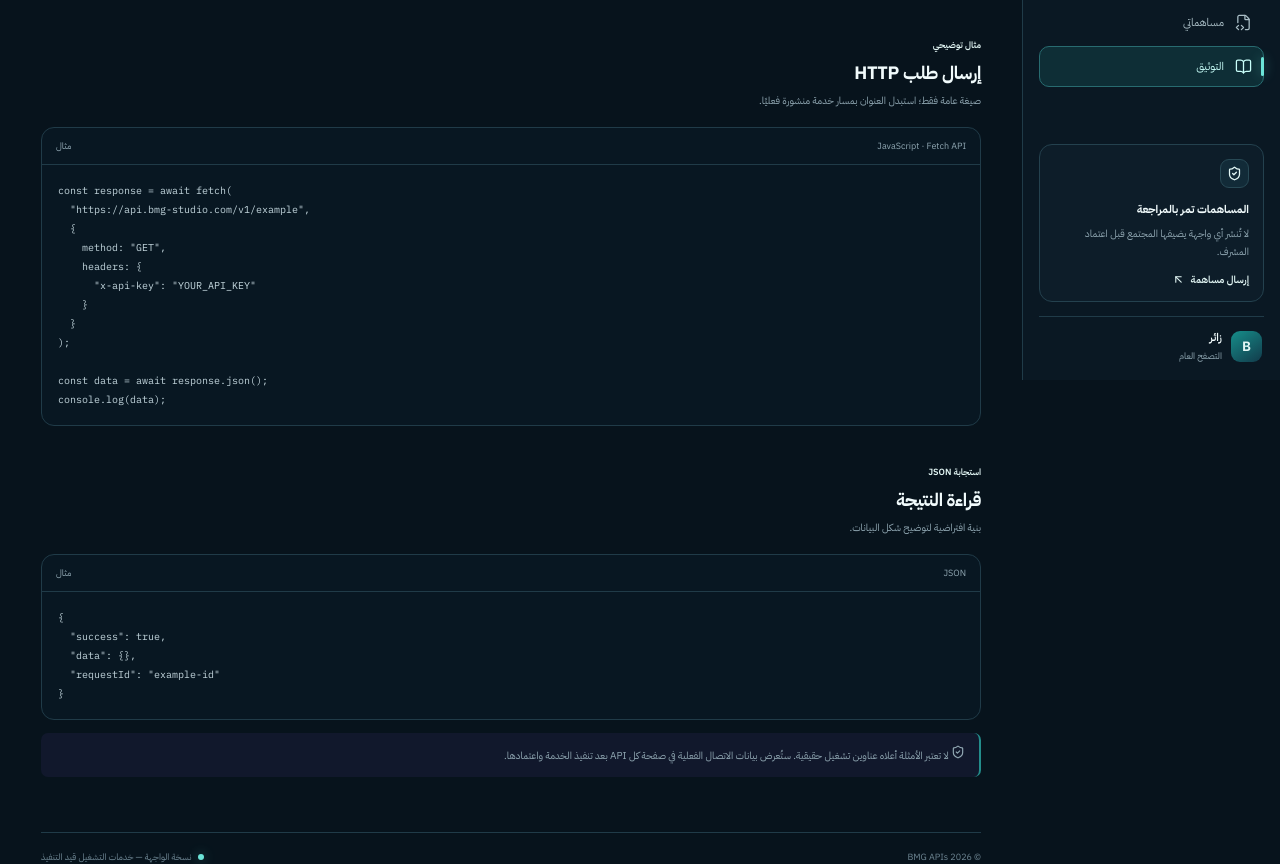
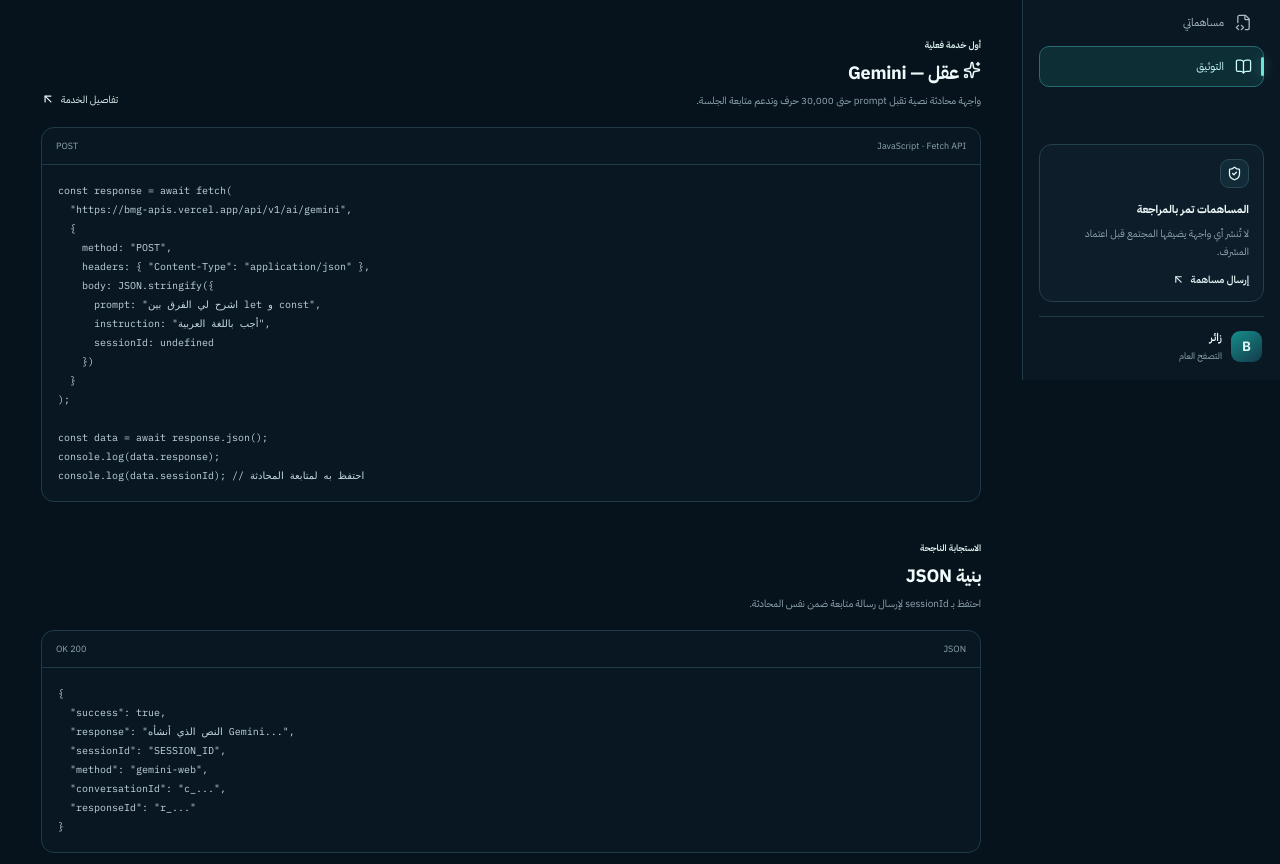
Before and after one commit to T7-T7/Bmg-Apis, a Next.js app: page /docs in a window 1280 px wide. Shown: the part 420-1284 px from the top of the page. Built offline with nearby package versions, Linux system fonts and the light colour scheme.

Commit message:
توثيق خدمة عقل Gemini وحد 30 ألف حرف

```diff
--- a/app/docs/page.tsx
+++ b/app/docs/page.tsx
@@ -1,5 +1,5 @@
 import Link from "next/link";
-import { ArrowUpLeft, BookOpen, Code2, ShieldCheck, Activity } from "lucide-react";
+import { ArrowUpLeft, BookOpen, Code2, ShieldCheck, Activity, Sparkles } from "lucide-react";
 
 const guides = [
   { title: "استخدام واجهات API", description: "اختر الخدمة من الكتالوج، ثم استخدم الرابط والطريقة والمعاملات الموضحة.", href: "/apis", icon: Code2 },
@@ -8,34 +8,42 @@ const guides = [
 ];
 
 const requestExample = `const response = await fetch(
-  "https://api.bmg-studio.com/v1/example",
+  "https://bmg-apis.vercel.app/api/v1/ai/gemini",
   {
-    method: "GET",
-    headers: {
-      "x-api-key": "YOUR_API_KEY"
-    }
+    method: "POST",
+    headers: { "Content-Type": "application/json" },
+    body: JSON.stringify({
+      prompt: "اشرح لي الفرق بين let و const",
+      instruction: "أجب باللغة العربية",
+      sessionId: undefined
+    })
   }
 );
 
 const data = await response.json();
-console.log(data);`;
+console.log(data.response);
+console.log(data.sessionId); // احتفظ به لمتابعة المحادثة`;
 
 const responseExample = `{
   "success": true,
-  "data": {},
-  "requestId": "example-id"
+  "response": "النص الذي أنشأه Gemini...",
+  "sessionId": "SESSION_ID",
+  "method": "gemini-web",
+  "conversationId": "c_...",
+  "responseId": "r_..."
 }`;
 
 export default function DocsPage() {
   return (
     <div>
-      <div className="page-heading"><div><div className="eyebrow">مركز المعرفة / المطورون</div><h1>توثيق المطورين</h1><p>طريقة استكشاف الخدمات واستخدامها، وآلية اقتراح واجهات جديدة للمجتمع.</p></div></div>
+      <div className="page-heading"><div><div className="eyebrow">مركز المعرفة / المطورون</div><h1>توثيق المطورين</h1><p>طريقة استخدام الخدمات المتاحة، وآلية اقتراح واجهات جديدة للمجتمع.</p></div></div>
       <div className="docs-grid">{guides.map(guide => { const Icon = guide.icon; return <article className="docs-card" key={guide.title}><span className="docs-card-icon"><Icon size={19} /></span><h3>{guide.title}</h3><p>{guide.description}</p><Link href={guide.href}>فتح القسم <ArrowUpLeft size={13} /></Link></article>; })}</div>
-      <div className="section-heading"><div><span className="section-overline">مثال توضيحي</span><h2>إرسال طلب HTTP</h2><p>صيغة عامة فقط؛ استبدل العنوان بمسار خدمة منشورة فعليًا.</p></div></div>
-      <div className="code-panel"><div className="code-panel-head"><span>JavaScript · Fetch API</span><span>مثال</span></div><pre>{requestExample}</pre></div>
-      <div className="section-heading"><div><span className="section-overline">استجابة JSON</span><h2>قراءة النتيجة</h2><p>بنية افتراضية لتوضيح شكل البيانات.</p></div></div>
-      <div className="code-panel"><div className="code-panel-head"><span>JSON</span><span>مثال</span></div><pre>{responseExample}</pre></div>
-      <div className="docs-note"><ShieldCheck size={14} /> لا تعتبر الأمثلة أعلاه عناوين تشغيل حقيقية. ستُعرض بيانات الاتصال الفعلية في صفحة كل API بعد تنفيذ الخدمة واعتمادها.</div>
+      <div className="section-heading"><div><span className="section-overline">أول خدمة فعلية</span><h2><Sparkles size={18} /> عقل — Gemini</h2><p>واجهة محادثة نصية تقبل prompt حتى 30,000 حرف وتدعم متابعة الجلسة.</p></div><Link href="/apis/aql-gemini" className="text-link">تفاصيل الخدمة <ArrowUpLeft size={14} /></Link></div>
+      <div className="code-panel"><div className="code-panel-head"><span>JavaScript · Fetch API</span><span>POST</span></div><pre>{requestExample}</pre></div>
+      <div className="section-heading"><div><span className="section-overline">الاستجابة الناجحة</span><h2>بنية JSON</h2><p>احتفظ بـ sessionId لإرسال رسالة متابعة ضمن نفس المحادثة.</p></div></div>
+      <div className="code-panel"><div className="code-panel-head"><span>JSON</span><span>200 OK</span></div><pre>{responseExample}</pre></div>
+      <div className="docs-note"><ShieldCheck size={14} /> حد prompt هو 30,000 حرف. الخدمة تعتمد على نقطة اتصال Gemini Web غير موثقة رسميًا وقد تتغير من جهة Google. يوجد حد مؤقت أولي للطلبات لكل عنوان IP، وسيتم استبداله بنظام مفاتيح وحصص مركزي قبل فتح الاستخدام الواسع.</div>
+      <div className="section-heading"><div><span className="section-overline">مساهمات المجتمع</span><h2>اقتراح واجهة جديدة</h2><p>كل API يضيفها المجتمع تمر بمراجعة المشرف وفحص كود الاختبار قبل النشر.</p></div><Link href="/create" className="text-link">إرسال مساهمة <ArrowUpLeft size={14} /></Link></div>
     </div>
   );
 }
```
